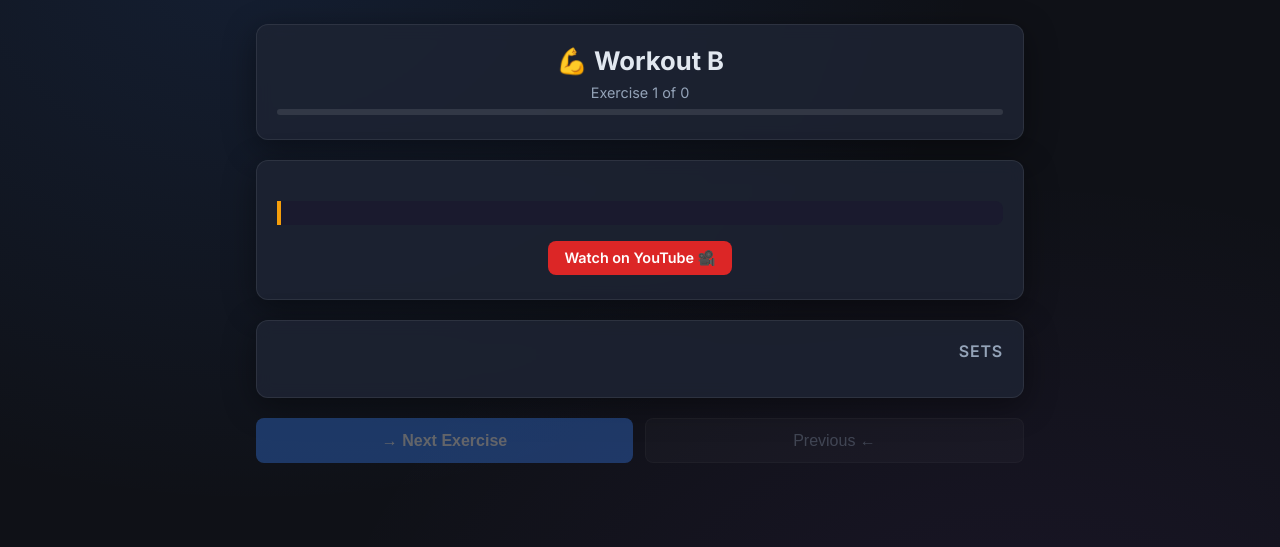
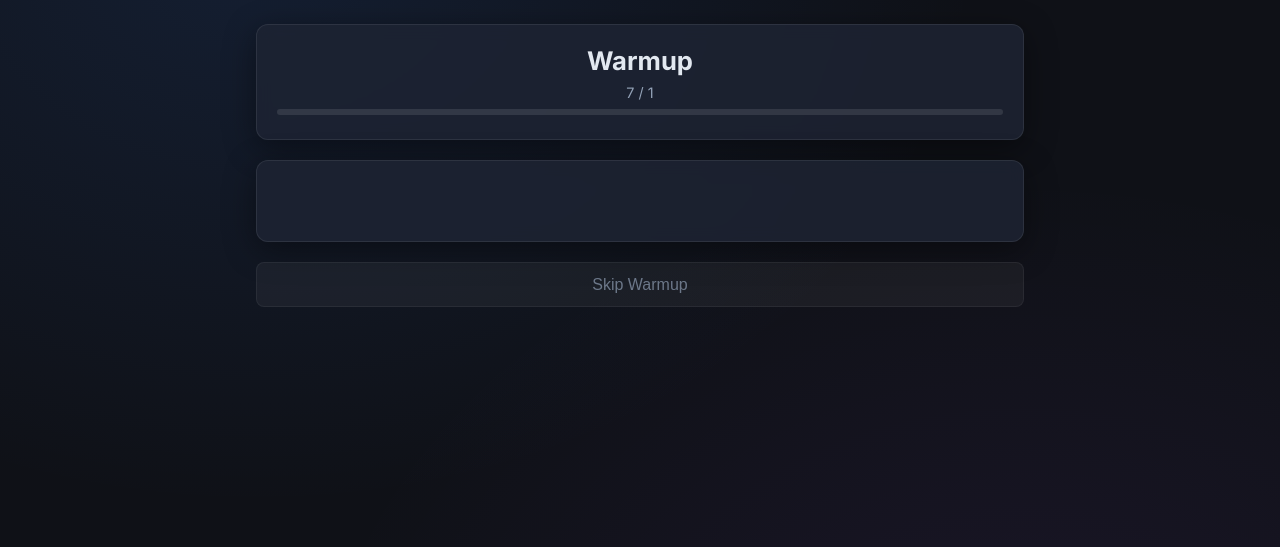
Before and after one commit to royiraygan90-max/fitness-tracker, a Flask app: template templates/live_workout.html in a window 1280 px wide. Shown: the part 59-606 px from the top of the page. Run offline with Flask 3, Linux system fonts and the light colour scheme; the template is opened without the code that fills it, so the values that code supplies are empty; parts of the project's set-up code (start-up, migrations or seed data) failed here and were passed over.

Commit message:
feat: add pre-workout warmup screen with countdown timer and rep counter
Co-Authored-By: Claude Sonnet 4.6 <noreply@anthropic.com>

```diff
--- a/templates/live_workout.html
+++ b/templates/live_workout.html
@@ -2,6 +2,32 @@
 {% block title %}{{ "Workout A" if workout_type == "workout_a" else "Workout B" }} — Live{% endblock %}
 {% block content %}
 
+<div id="warmup-section">
+  <div class="glass-card lw-header">
+    <h1 class="lw-title">Warmup</h1>
+    <div class="lw-progress-text" id="warmup-progress">1 / 7</div>
+    <div class="lw-progress-bar">
+      <div class="lw-progress-fill" id="warmup-progress-fill" style="width:0%"></div>
+    </div>
+  </div>
+  <div class="glass-card lw-warmup-card">
+    <h2 class="lw-ex-name" id="warmup-name"></h2>
+    <div class="lw-ex-target" id="warmup-desc"></div>
+    <div class="lw-warmup-display" id="warmup-timer-display" style="display:none">
+      <span class="lw-warmup-count" id="warmup-timer-text">0:30</span>
+    </div>
+    <div class="lw-warmup-display" id="warmup-reps-display" style="display:none">
+      <span class="lw-warmup-count lw-warmup-count-reps" id="warmup-reps-text">10</span>
+      <span class="lw-warmup-reps-label">reps</span>
+    </div>
+  </div>
+  <div class="lw-nav">
+    <button class="btn-secondary lw-warmup-skip" id="warmup-skip">Skip Warmup</button>
+    <button class="btn-primary" id="warmup-next" style="display:none">Next →</button>
+  </div>
+</div>
+
+<div id="workout-section" style="display:none">
   <div class="glass-card lw-header">
     <h1 class="lw-title">{{ "Workout A 💪" if workout_type == "workout_a" else "Workout B 💪" }}</h1>
     <div class="lw-progress-text">Exercise <span id="ex-num">1</span> of <span id="ex-total">{{ exercises | length }}</span></div>
@@ -32,17 +58,31 @@
     <button class="btn-secondary" id="btn-prev" disabled>← Previous</button>
     <button class="btn-primary" id="btn-next" disabled>Next Exercise →</button>
   </div>
+</div>
 
 <script>
 const WORKOUT_TYPE = {{ workout_type | tojson }};
 const TODAY = {{ today | tojson }};
 const EXERCISES = {{ exercises | tojson }};
+const WARMUP_ITEMS = [
+  { name: 'Arm Circles', desc: 'Forward + backward', type: 'timed', duration: 30 },
+  { name: 'Shoulder Rotations', desc: 'Scapular prep', type: 'timed', duration: 30 },
+  { name: 'Hip Circles', desc: 'Full hip mobility', type: 'timed', duration: 30 },
+  { name: 'Leg Swings', desc: 'Forward / back, both legs', type: 'timed', duration: 30 },
+  { name: 'Bodyweight Squat', desc: 'Slow and controlled', type: 'reps', reps: 10 },
+  { name: 'Dead Hang / Scapular Shrug', desc: 'Shoulder joint prep', type: 'timed', duration: 20 },
+  { name: 'Inchworm', desc: 'Hamstrings → plank → push-up → stand', type: 'reps', reps: 4 },
+];
 
+// ===== WARMUP STATE =====
+let warmupIdx = 0;
+let warmupTimerInterval = null;
+
+// ===== WORKOUT STATE =====
 let currentIdx = 0;
 const state = EXERCISES.map(function(ex) {
   return {sets: Array.from({length: ex.sets}, function() { return {checked: false, reps: '', weight: ''}; })};
 });
-
 let timerInterval = null;
 let timerSeconds = 0;
 let previousData = {};
@@ -53,9 +93,86 @@ fetch('/api/workouts/previous/' + WORKOUT_TYPE)
     if (data && data.exercises) {
       data.exercises.forEach(function(ex) { previousData[ex.name] = ex; });
     }
-    renderExercise();
   })
   .catch(function() {});
+
+// ===== WARMUP FUNCTIONS =====
+
+function stopWarmupTimer() {
+  if (warmupTimerInterval) { clearInterval(warmupTimerInterval); warmupTimerInterval = null; }
+}
+
+function renderWarmup() {
+  const item = WARMUP_ITEMS[warmupIdx];
+  document.getElementById('warmup-progress').textContent = (warmupIdx + 1) + ' / ' + WARMUP_ITEMS.length;
+  document.getElementById('warmup-progress-fill').style.width = ((warmupIdx / WARMUP_ITEMS.length) * 100) + '%';
+  document.getElementById('warmup-name').textContent = item.name;
+  document.getElementById('warmup-name').className = 'lw-ex-name';
+  document.getElementById('warmup-desc').textContent = item.desc;
+
+  const timerDisplay = document.getElementById('warmup-timer-display');
+  const repsDisplay = document.getElementById('warmup-reps-display');
+  const nextBtn = document.getElementById('warmup-next');
+
+  stopWarmupTimer();
+
+  if (item.type === 'timed') {
+    timerDisplay.style.display = 'block';
+    repsDisplay.style.display = 'none';
+    nextBtn.style.display = 'none';
+    let secs = item.duration;
+    document.getElementById('warmup-timer-text').textContent = formatTime(secs);
+    warmupTimerInterval = setInterval(function() {
+      secs--;
+      document.getElementById('warmup-timer-text').textContent = formatTime(secs);
+      if (secs <= 0) {
+        stopWarmupTimer();
+        advanceWarmup();
+      }
+    }, 1000);
+  } else {
+    timerDisplay.style.display = 'none';
+    repsDisplay.style.display = 'block';
+    document.getElementById('warmup-reps-text').textContent = item.reps;
+    nextBtn.style.display = 'flex';
+    nextBtn.textContent = warmupIdx === WARMUP_ITEMS.length - 1 ? 'Done ✓' : 'Next →';
+  }
+}
+
+function advanceWarmup() {
+  stopWarmupTimer();
+  if (warmupIdx < WARMUP_ITEMS.length - 1) {
+    warmupIdx++;
+    renderWarmup();
+  } else {
+    showWarmupComplete();
+  }
+}
+
+function showWarmupComplete() {
+  document.getElementById('warmup-name').textContent = 'Warmup Complete ✓';
+  document.getElementById('warmup-name').className = 'lw-ex-name lw-warmup-complete';
+  document.getElementById('warmup-desc').textContent = '';
+  document.getElementById('warmup-timer-display').style.display = 'none';
+  document.getElementById('warmup-reps-display').style.display = 'none';
+  document.getElementById('warmup-next').style.display = 'none';
+  document.getElementById('warmup-skip').style.display = 'none';
+  document.getElementById('warmup-progress-fill').style.width = '100%';
+  document.getElementById('warmup-progress').textContent = WARMUP_ITEMS.length + ' / ' + WARMUP_ITEMS.length;
+  setTimeout(startWorkout, 1500);
+}
+
+function startWorkout() {
+  stopWarmupTimer();
+  document.getElementById('warmup-section').style.display = 'none';
+  document.getElementById('workout-section').style.display = 'block';
+  renderExercise();
+}
+
+document.getElementById('warmup-next').addEventListener('click', advanceWarmup);
+document.getElementById('warmup-skip').addEventListener('click', startWorkout);
+
+// ===== WORKOUT FUNCTIONS =====
 
 function getTotalSetsRemaining() {
   let total = 0;
@@ -251,6 +368,6 @@ function finishWorkout() {
   });
 }
 
-renderExercise();
+renderWarmup();
 </script>
 {% endblock %}
```
Lines whose indentation alone changed are shown as unchanged.
